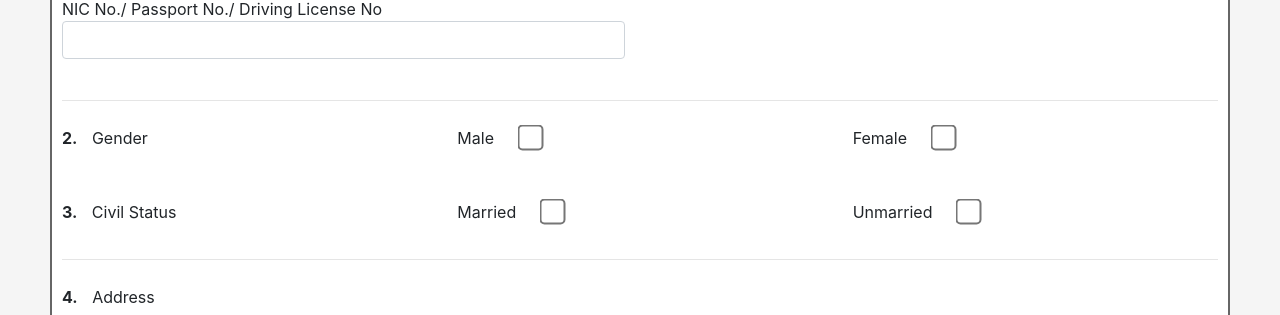
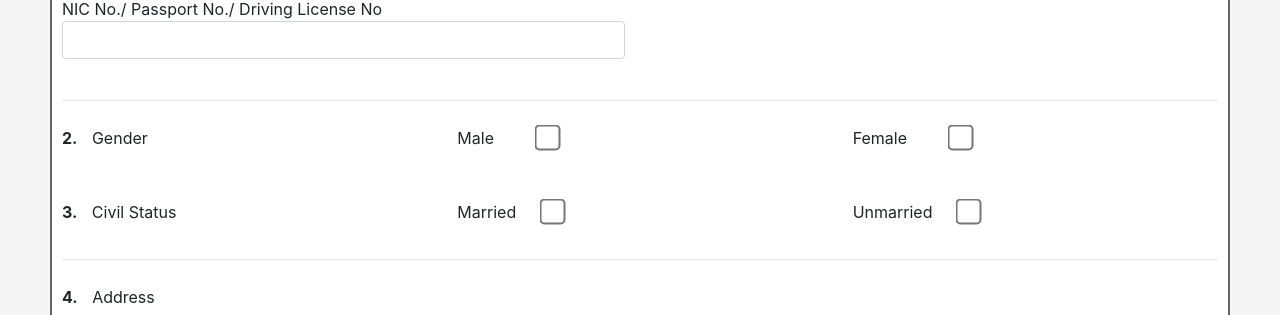
Before and after one commit to Imalka1/ucscnew, a CodeIgniter app: page /database/index.php/applicationcontroller/index in a window 1280 px wide. Shown: the part 787-1102 px from the top of the page. Run offline with CodeIgniter, Linux system fonts and the light colour scheme; some libraries are stand-ins or nearby versions.

Commit message:
application

```diff
--- a/application/views/examples/application/application.php
+++ b/application/views/examples/application/application.php
@@ -134,10 +134,10 @@ $this->load->library('session');
                     Gender
                 </div>
                 <div class="col-sm-4">
-                    Male<input type="checkbox">
+                    Male<input type="checkbox" style="margin-left: 47px">
                 </div>
                 <div class="col-sm-4">
-                    Female<input type="checkbox">
+                    Female<input type="checkbox" style="margin-left: 47px">
                 </div>
             </div>
             <div class="row" style="margin-top: 40px">
```
